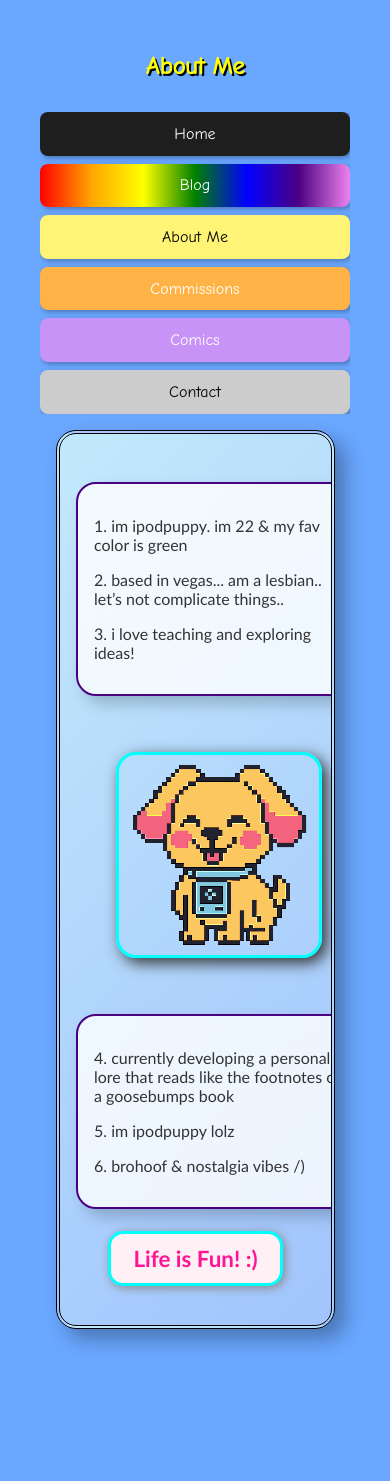
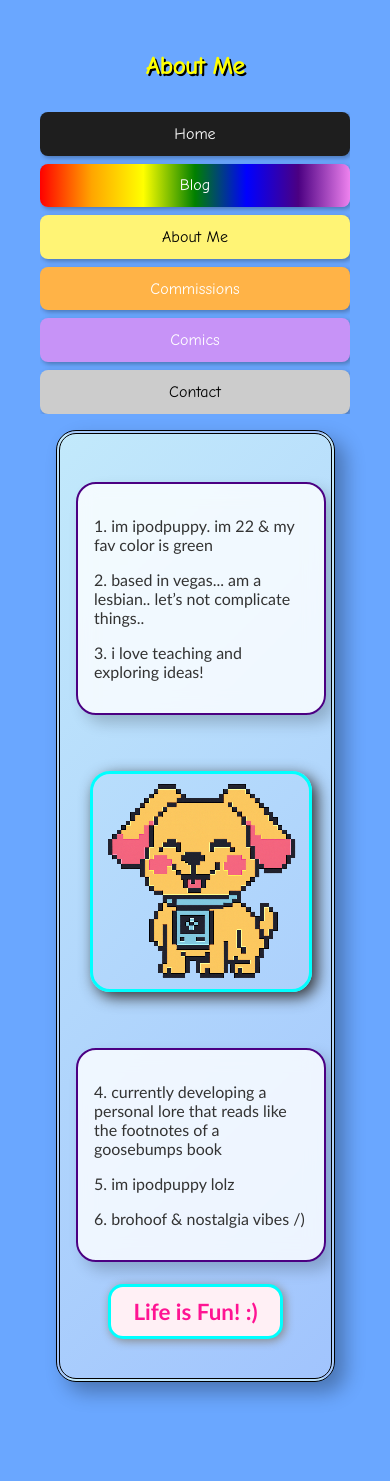
Before and after one commit to Chrissy-and-Chloe/ipodpuppywebsite, a Jekyll site: the page built from about.html, in a window 390 px wide. Built offline with Jekyll 4.4.1, drawn with Linux system fonts in a browser that asks for light colours; before the commit the page ends 1428 px from its top, so only the background shows below that.

Commit message:
Update about.html

```diff
--- a/about.html
+++ b/about.html
@@ -16,6 +16,7 @@ title: About Me
   border: 4px double #000;
   border-radius: 20px;
   box-shadow: 10px 10px 20px rgba(0,0,0,0.3);
+  box-sizing: border-box;
 }
 
 .about-title {
@@ -51,6 +52,7 @@ title: About Me
   margin-top: 2em;
   gap: 1.5em;
   max-width: 100%;
+  box-sizing: border-box;
 }
 
 .about-column {
@@ -68,6 +70,7 @@ title: About Me
   font-family: 'Trebuchet MS', 'Verdana', sans-serif;
   font-size: 1em;
   backdrop-filter: blur(10px);
+  box-sizing: border-box;
 }
 
 .about-column p {
@@ -78,6 +81,8 @@ title: About Me
   display: block;
   margin: 2em auto;
   max-width: 200px;
+  width: 100%;
+  height: auto;
   border-radius: 20px;
   box-shadow: 5px 5px 15px #333;
   border: 3px solid #00ffff;
@@ -98,11 +103,13 @@ title: About Me
   .about-column {
     max-width: 90%;
   }
+  .about-dog {
+    max-width: 90%;
+  }
 }
 </style>
 
 <div class="about-wrapper">
-
   <div class="about-columns">
     <div class="about-column">
       <p>1. im ipodpuppy. im 22 & my fav color is green</p>
```
